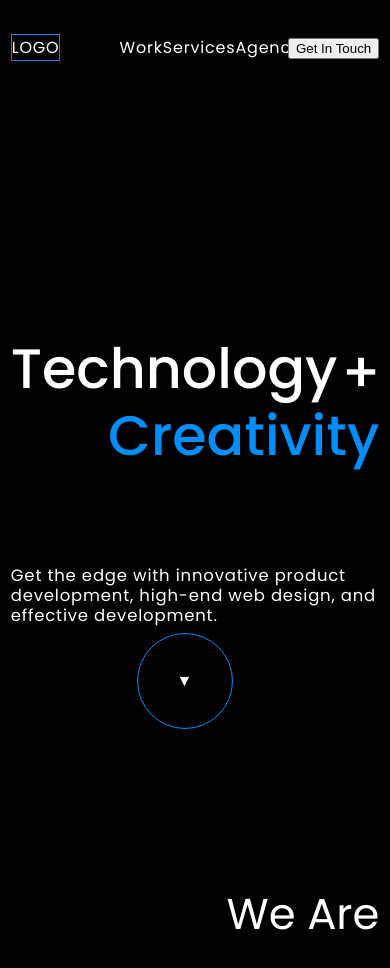
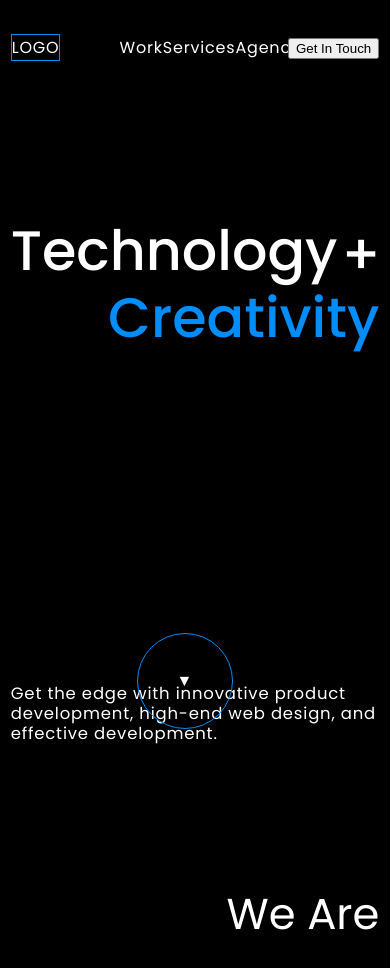
Before and after one commit to EstrellaPolaris/agency, a React (Create React App) app: page / in a window 390 px wide. Shown: the top 968 px of the page. Built offline with nearby package versions, Linux system fonts and the light colour scheme.

Commit message:
first commit

```diff
--- a/src/components/intro/intro.module.scss
+++ b/src/components/intro/intro.module.scss
@@ -69,7 +69,6 @@
 }
 .blog__title{
     @include fluidFontSize(16px, 26px, 300px, 1920px, px);
-    padding-top: 0;
     font-size: 1.2rem;
     letter-spacing: 0.05em;
 }
@@ -94,7 +93,7 @@
         }
     @media (max-width: 576px) {
         width: 100vw;
-        padding-top: 12vh;
+        padding-top: 40vh;
     }
 }
 
```
